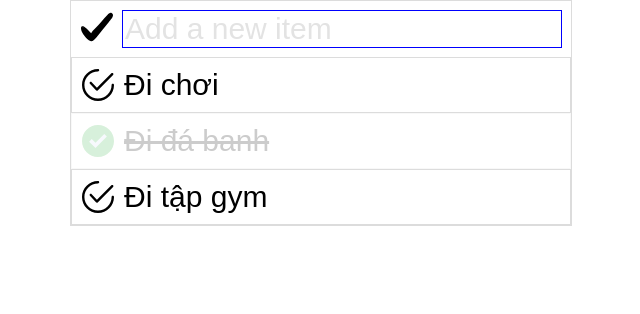
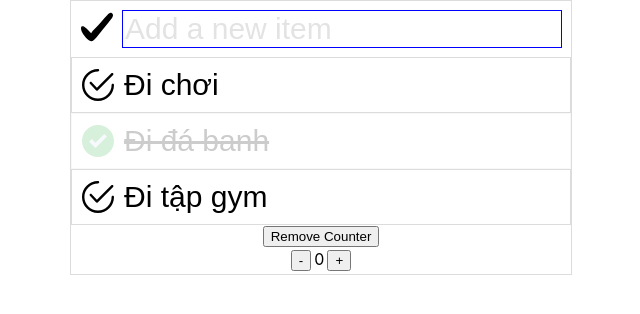
Before and after one commit to HoangNguyen58TH1/LearnReactJS, a React (Create React App) app: page / in a window 1280 px wide. Shown: the top 314 px of the page, without its empty margins (319-959 px from the left). Built offline with nearby package versions, Linux system fonts and the light colour scheme.

Commit message:
life cycle Component, Counter

```diff
--- a/src/App.css
+++ b/src/App.css
@@ -1,5 +1,5 @@
 .App {
-  /* text-align: center; */
+  text-align: center;
   width: 500px;
   margin: 0 auto;
   border: solid 1px #dcdcdc;
--- a/src/App.js
+++ b/src/App.js
@@ -3,6 +3,7 @@ import './App.css';
 import TodoItem from './components/TodoItem';
 import tick from './images/tick_all.svg'
 // import Accordion from './components/Accordion.js'
+import Counter from './components/Counter.js'
 
 class App extends Component {
   constructor() {
@@ -13,7 +14,8 @@ class App extends Component {
         { title: 'Đi chơi', isComplete: false },
         { title: 'Đi đá banh', isComplete: true },
         { title: 'Đi tập gym', isComplete: false }
-      ]
+      ],
+      showCounter: true
     }
     this.onKeyUp = this.onKeyUp.bind(this);
     this.onChange = this.onChange.bind(this);
@@ -66,8 +68,19 @@ class App extends Component {
     })
   }
 
+  componentDidUpdate() {
+    console.log('App updated');
+  }
+
+  removeCounter() {
+    this.setState({
+      showCounter: false
+    })
+  }
+
   render() {
     const { todoItems, newItem } = this.state
+    console.log('App render');
       return (
       <div className="App">
         <div className="Header">
@@ -91,6 +104,10 @@ class App extends Component {
         {/* <Accordion heading="hoang">
           content children
         </Accordion> */}
+        <button onClick={() => this.removeCounter()}>
+          Remove Counter
+        </button>
+        { this.state.showCounter && <Counter /> }
       </div>
     );
   }
--- /dev/null
+++ b/src/components/Counter.js
@@ -0,0 +1,55 @@
+import React, {Component} from 'react'
+
+class Counter extends Component {
+  constructor(props) {
+    super(props);
+    this.state = {
+      count: 0
+    }
+    console.log('Counter constructor');
+  }
+
+  increase() {
+    this.setState({
+      count: this.state.count + 1
+    })
+  }
+
+  decrease() {
+    this.setState({
+      count: this.state.count -1
+    })
+  }
+
+  render() {
+    console.log('Counter render');
+    return (
+      <div className="counter">
+        <button onClick={() => this.decrease()} style={{margin: "3px"}}>-</button>
+        <span>{this.state.count}</span>
+        <button onClick={() => this.increase()} style={{margin: "3px"}}>+</button>
+      </div>
+    )
+  }
+
+  componentDidMount() {
+    console.log('Counter did mount');
+  }
+
+  componentDidUpdate() {
+    console.log('Counter did update');
+  }
+
+  componentWillUnmount() {
+    console.log('Counter will unmount');
+  }
+
+  shouldComponentUpdate(nextProps, nextState) {
+    if(this.state.count === nextState.count) {
+      return false;
+    }
+    return true
+  }
+}
+
+export default Counter;
```
